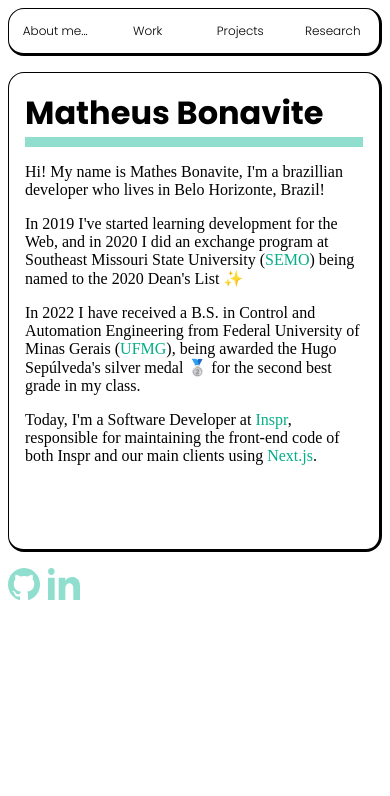
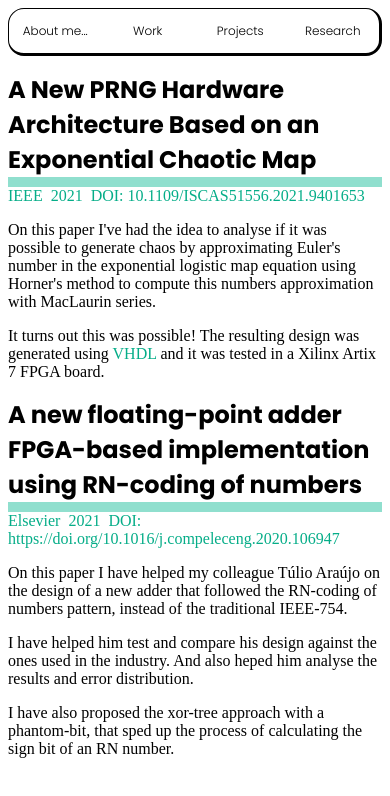
Before and after one commit to MatheusBonavite/Home-Page, a website: page html/index.html in a window 390 px wide. Both pictures are taken after a click on the button "Research". Shown: the top 796 px of the page. Drawn offline with nearby package versions, Linux system fonts and the light colour scheme.

Commit message:
wrapping up research

```diff
--- a/css/style.css
+++ b/css/style.css
@@ -3,6 +3,7 @@
 }
 
 body{
+	font-size: 16px;
 	margin: 0;
 	padding:0;
 	--pos-translate-x: 0%;
@@ -10,16 +11,16 @@ body{
 	--darker-principal-color: #05ad88;
 }
 
-a, .date, .job-title, .tech {
+a, .date, .job-title, .tech, .paper-title {
 	color: var(--darker-principal-color);
 	text-decoration: none;
 }
 
-.date, .job-title, .tech {
+.date, .job-title, .paper-title, .tech {
 	cursor: default;
 }
 
-a:hover, .date:hover, .job-title:hover, .tech:hover {
+a:hover, .date:hover, .job-title:hover, .tech:hover, .paper-title:hover {
 	animation-name: border-link-thickness;
 	animation-duration: 0.2s;
 	animation-timing-function: linear;
@@ -175,7 +176,7 @@ p {
 	width: 100%;
 }
 
-.companies-list, .projects-list {
+.companies-list, .projects-list, .papers-list {
 	width: 75%;
 	height: fit-content;
 	margin: 3em 0;
@@ -260,7 +261,7 @@ p {
 
 
 @media only screen and (max-width: 800px){
-	.about-me-grid, .slide-bar, .where-to-find, .companies-list, .projects-list {
+	.about-me-grid, .slide-bar, .where-to-find, .companies-list, .projects-list, .papers-list {
 		width: calc(100% - 1em);
 		margin: 0.5em 0.5em;
 	}
@@ -277,3 +278,9 @@ p {
 .square-active{
 	background-color: var(--darker-principal-color);
 }
+
+@media only screen and (max-width: 370px){
+	.doi{
+		display: none;
+	}
+}
--- a/html/index.html
+++ b/html/index.html
@@ -91,6 +91,18 @@
         </div>
     </script>
 
+    <script id="research" type="text/x-template">
+        <div class="papers-list">
+            <div v-for="(paper, index) in papers" class="paper">
+                <h2 class="paper-name">{{paper.name}}</h2>
+                <span class="paper-title">{{paper.editor}}</span>
+                <span class="date" style="margin-left: 0.5em;">{{paper.date}}</span>
+                <a class="doi" style="margin-left: 0.5em;" :href="paper.link">DOI: {{paper.doi}}</a>
+                <div v-html="paper.description"/>
+            </div>
+        </div>
+    </script>
+
     <script id="my-github" type="text/x-template">
         <svg height="100%" stroke-miterlimit="10" style="fill-rule:nonzero;clip-rule:evenodd;stroke-linecap:round;stroke-linejoin:round;" version="1.1" viewBox="0 0 32 32" width="100%" xml:space="preserve" xmlns="http://www.w3.org/2000/svg" xmlns:vectornator="http://vectornator.io" xmlns:xlink="http://www.w3.org/1999/xlink">
             <defs/>
--- a/vue/vue_app.js
+++ b/vue/vue_app.js
@@ -13,6 +13,8 @@ const App = Vue.createApp({
           this.selected = "work"
         if(num == 3)
           this.selected = "projects"
+        if(num == 4)
+          this.selected = "research"
         this.underLayerPosition = `under-layer pos-${num}`
       }
     }
@@ -157,6 +159,40 @@ App.component('projects', {
   }
 })
 
+App.component('research', {
+  template: '#research',
+  props: [],
+  data(){
+    return {
+      papers: [
+        {
+          name: "A New PRNG Hardware Architecture Based on an Exponential Chaotic Map",
+          date: "2021",
+          editor: "IEEE",
+          doi: "10.1109/ISCAS51556.2021.9401653",
+          link: "https://ieeexplore.ieee.org/document/9401653",
+          description: `
+            <p>On this paper I've had the idea to analyse if it was possible to generate chaos by approximating Euler's number in the exponential logistic map equation using Horner's method to compute this numbers approximation with MacLaurin series.</p>
+            <p>It turns out this was possible! The resulting design was generated using <span class="tech">VHDL</span> and it was tested in a Xilinx Artix 7 FPGA board.</p>
+          `
+        },
+        {
+          name: "A new floating-point adder FPGA-based implementation using RN-coding of numbers",
+          date: "2021",
+          editor: "Elsevier",
+          doi: "https://doi.org/10.1016/j.compeleceng.2020.106947",
+          link: "https://www.sciencedirect.com/science/article/abs/pii/S004579062030793X",
+          description: `
+            <p>On this paper I have helped my colleague Túlio Araújo on the design of a new adder that followed the RN-coding of numbers pattern, instead of the traditional IEEE-754.</p>
+            <p>I have helped him test and compare his design against the ones used in the industry. And also heped him analyse the results and error distribution.</p>
+            <p>I have also proposed the xor-tree approach with a phantom-bit, that sped up the process of calculating the sign bit of an RN number.</p>
+            `
+        }
+      ]
+    }
+  }
+})
+
 App.component('my-git', {
   template: "#my-github",
   props: [],
```
